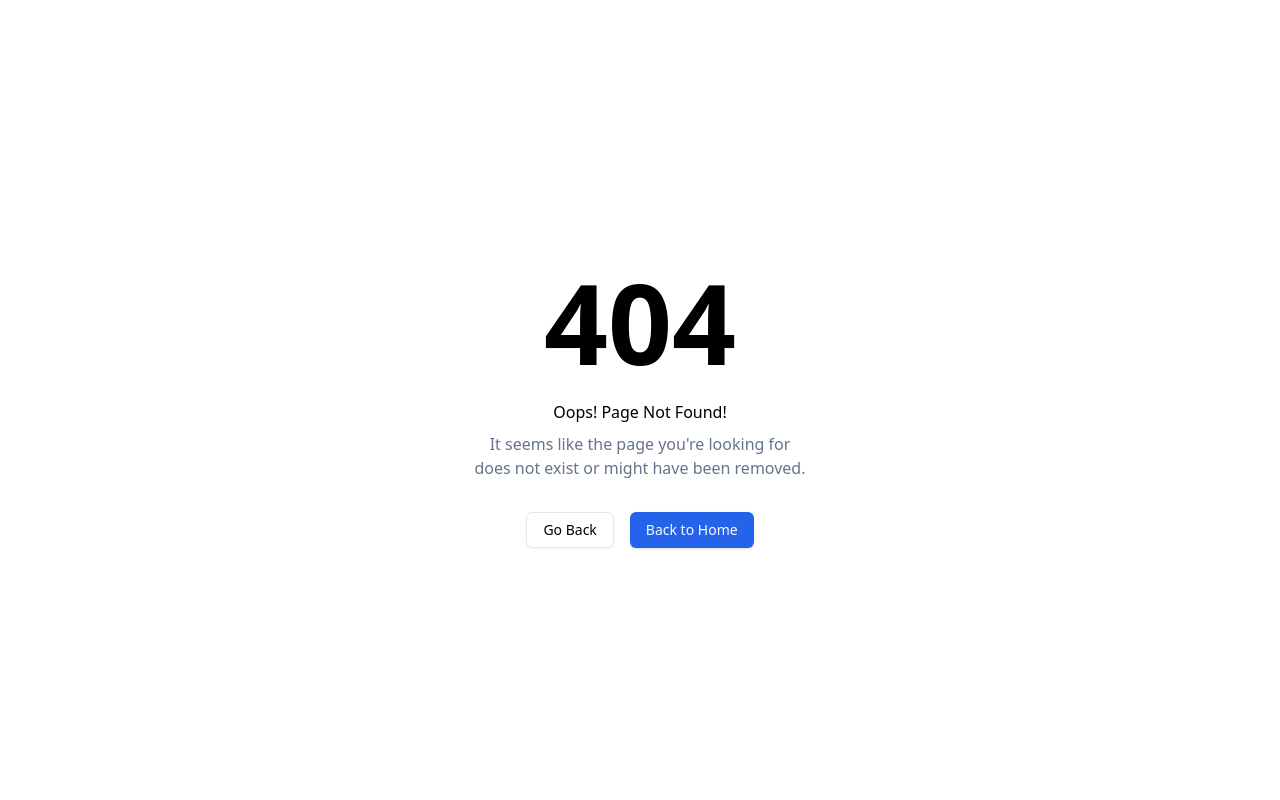
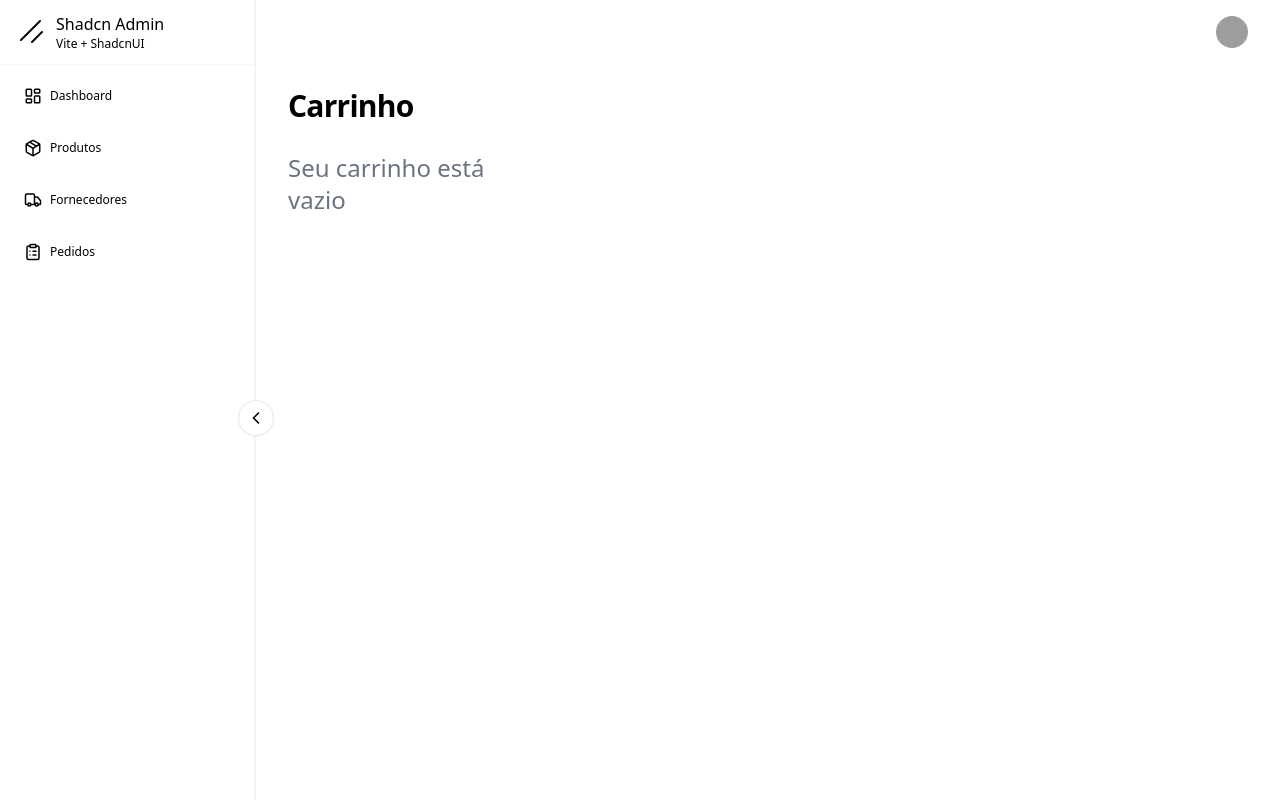
Before and after one commit to anaclaraberga/WEB-INVENTORY, a React (Vite) app: page /user/cart in a window 1280 px wide. Before the commit this address had no page. Built offline with nearby package versions, Linux system fonts and the light colour scheme; sample sign-in values are in the browser's storage; grey boxes are pictures that could not be loaded.

Commit message:
feat: add user cart page

```diff
--- /dev/null
+++ b/src/pages/user/cart/index.tsx
@@ -0,0 +1,38 @@
+import { ProductCard, ProductCardAction } from '@/components/product-card'
+import { useCart } from '@/hooks/use-cart'
+import { BaseTemplate } from '@/template/Base'
+
+export default function UserCart() {
+  const { removeFromCart, totalItems, updateQuantity, totalValue, cart } = useCart()
+
+
+  return (
+    <BaseTemplate>
+      <div className='mb-2 flex items-start justify-between flex-col space-y-2 gap-5'>
+        <div className='flex w-full justify-between'>
+          <h1 className='text-3xl font-bold tracking-tight'>Carrinho</h1>
+        </div>
+        <div className='grid grid-cols-4 gap-4 items-start justify-start'>
+          {cart.length == 0 && (
+            <h2 className='text-2xl text-gray-500'>Seu carrinho está vazio</h2>
+          )}
+          {cart.map((e, i: number) => {
+            return (
+              <ProductCard
+                key={i}
+                id={e.id.toString()}
+                imgUrl='https://images.pexels.com/photos/90946/pexels-photo-90946.jpeg?cs=srgb&dl=pexels-madebymath-90946.jpg&fm=jpg'
+                price={e.price.toString()}
+                title={e.name}
+                description='Hello world'
+                quantity={e.quantity}
+                actions={[
+                  ProductCardAction.REMOVE_FROM_CART
+                ]}
+              />)
+          })}
+        </div>
+      </div>
+    </BaseTemplate>
+  )
+}
--- a/src/router.tsx
+++ b/src/router.tsx
@@ -27,6 +27,7 @@ import MaintenanceError from './pages/errors/maintenance-error';
 import NotFoundError from './pages/errors/not-found-error';
 import UnauthorizedError from './pages/errors/unauthorized-error.tsx';
 import LandingPage from './pages/landing-page/index.tsx';
+import UserCart from './pages/user/cart/index.tsx';
 import UserProducts from './pages/user/products/index.tsx';
 import UserSupplier from './pages/user/suppliers/index.tsx';
 
@@ -55,6 +56,7 @@ const AppRouter = () => (
           <Route path="user" element={<CartProvider><AppShell /></CartProvider>}>
             <Route index element={<ProtectedRoute><Dashboard /></ProtectedRoute>} />
             <Route path="products" element={<ProtectedRoute><UserProducts /></ProtectedRoute>} />
+            <Route path="cart" element={<ProtectedRoute><UserCart /></ProtectedRoute>} />
             <Route path="suppliers" element={<ProtectedRoute><UserSupplier /></ProtectedRoute>} />
             <Route path="orders" element={<ProtectedRoute><Orders /></ProtectedRoute>} />
             <Route path="orders/:id" element={<ProtectedRoute><AddOrderPage /></ProtectedRoute>} />
```
